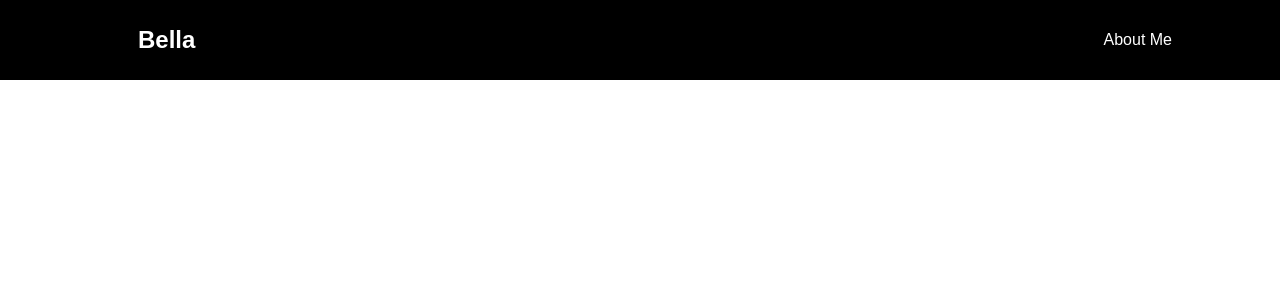
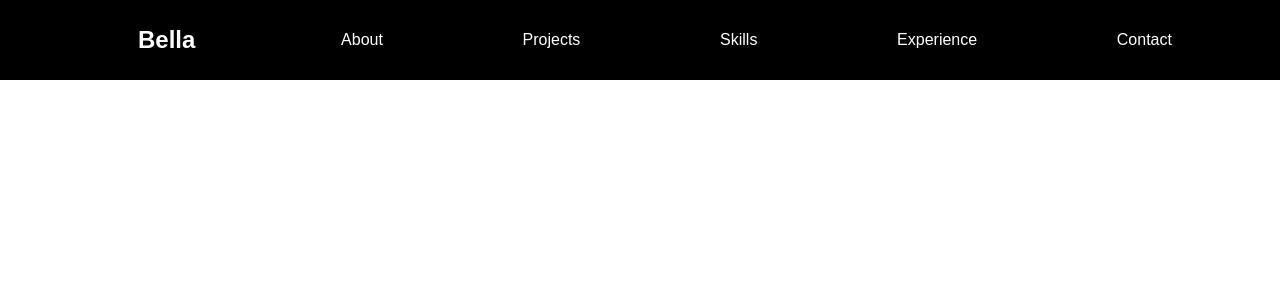
Before and after one commit to isabellagh/my-portfolio, a React (Create React App) app: page / in a window 1280 px wide. Shown: the top 300 px of the page. Built offline with nearby package versions, Linux system fonts and the light colour scheme.

Commit message:
isOpen +setIsOpen const props

```diff
--- a/src/App.js
+++ b/src/App.js
@@ -1,12 +1,12 @@
 import React from "react";
+import "./app.css"
 import { BrowserRouter as Router } from "react-router-dom";
-import Navbar from "./components/Navbar";
-import "./app.css"
+import Home from "./pages";
 
 function App() {
   return (
     <Router>
-      <Navbar />
+      <Home />
     </Router>
   );
 }
--- a/src/components/Navbar/index.js
+++ b/src/components/Navbar/index.js
@@ -1,6 +1,15 @@
 import React from "react";
-import { FaBars } from 'react-icons/fa'
-import { Nav, NavbarContainer, NavLogo, MobileIcon, NavMenu, NavItem, NavLinks } from "./NavbarElements";
+import { FaBars } from "react-icons/fa";
+import {
+  Nav,
+  NavbarContainer,
+  NavLogo,
+  MobileIcon,
+  NavMenu,
+  NavItem,
+  NavLinks,
+
+} from "./NavbarElements";
 
 const Navbar = () => {
   return (
@@ -9,12 +18,32 @@
         <NavbarContainer>
           <NavLogo to="/">Bella</NavLogo>
           <MobileIcon>
-              <FaBars />
+            <FaBars />
           </MobileIcon>
           <NavMenu>
-              <NavItem>
-                  <NavLinks to='about-me'>About Me</NavLinks>
-              </NavItem>
+            <NavItem>
+              <NavLinks to="about-me">About</NavLinks>
+            </NavItem>
+          </NavMenu>
+          <NavMenu>
+            <NavItem>
+              <NavLinks to="projects">Projects</NavLinks>
+            </NavItem>
+          </NavMenu>
+          <NavMenu>
+            <NavItem>
+              <NavLinks to="skills">Skills</NavLinks>
+            </NavItem>
+          </NavMenu>
+          <NavMenu>
+            <NavItem>
+              <NavLinks to="experience">Experience</NavLinks>
+            </NavItem>
+          </NavMenu>
+          <NavMenu>
+            <NavItem>
+              <NavLinks to="contact">Contact</NavLinks>
+            </NavItem>
           </NavMenu>
         </NavbarContainer>
       </Nav>
--- /dev/null
+++ b/src/components/SideBar/SideBarElements.js
@@ -0,0 +1,66 @@
+import styled from "styled-components";
+import { FaTimes } from "react-icons/fa";
+import { Link as LinkS } from "react-scroll";
+
+export const SideBarContainer = styled.aside`
+  position: fixed;
+  z-index: 999;
+  width: 100%;
+  height: 100%;
+  background: #0d0d0d;
+  display: grid;
+  align-items: center;
+  top: 0;
+  left: 0;
+  transition: 0.3s ease-in-out;
+  opacity: ${({ isOpen }) => (isOpen ? "100%" : "0")};
+  top: ${({ isOpen }) => (isOpen ? "0" : "-100%")};
+  ${'' /* top: 0; */}
+`;
+
+export const Icon = styled.div`
+  position: absolute;
+  top: 1.2rem;
+  right: 1.5rem;
+  background: transparent;
+  font-size: 2rem;
+  cursor: pointer;
+  outline: none;
+`;
+
+export const CloseIcon = styled(FaTimes)`
+  color: #fff;
+`;
+
+export const SideBarWrapper = styled.div`
+  color: #fff;
+`;
+
+export const SideBarMenu = styled.ul`
+  display: grid;
+  grid-template-columns: 1fr;
+  grid-template-rows: repeat(6, 80px);
+  text-align: center;
+
+  @media screen and (max-width: 480px) {
+    grid-template-rows: repeat(6, 60px);
+  }
+`;
+
+export const SideBarLink = styled(LinkS)`
+  display: flex;
+  align-items: center;
+  justify-content: center;
+  font-size: 1.5rem;
+  text-decoration: none;
+  list-style: none;
+  transition: 0.2s ease-in-out;
+  text-decoration: none;
+  color: #fff;
+  cursor: pointer;
+
+  &: hover {
+    color: #01bf71;
+    transition: 0.2s ease-in-out;
+  }
+`;
--- /dev/null
+++ b/src/components/SideBar/index.js
@@ -0,0 +1,23 @@
+import React from "react";
+import { SideBarContainer, Icon, CloseIcon, SideBarWrapper, SideBarMenu, SideBarLink } from "./SideBarElements";
+
+const SideBar = () => {
+  return (
+    <SideBarContainer>
+      <Icon>
+        <CloseIcon />
+      </Icon>
+      <SideBarWrapper>
+        <SideBarMenu>
+          <SideBarLink to="about">About</SideBarLink>
+          <SideBarLink to="projects">Projects</SideBarLink>
+          <SideBarLink to="skills">Skills</SideBarLink>
+          <SideBarLink to="experience">Experience</SideBarLink>
+          <SideBarLink to="contact">Contact</SideBarLink>
+        </SideBarMenu>
+      </SideBarWrapper>
+    </SideBarContainer>
+  );
+};
+
+export default SideBar;
--- a/src/pages/index.js
+++ b/src/pages/index.js
@@ -3,10 +3,16 @@
 import Navbar from "../components/Navbar";
 
 const Home = () => {
+    const [isOpen, setIsOpen] = useState(false)
+
+    const toggle = () => {
+        setIsOpen(!isOpen)
+    }
+
   return (
     <>
-      <SideBar />
-      <Navbar />
+      <SideBar isOpen={isOpen} toggle={toggle} />
+      <Navbar toggle={toggle}/>
     </>
   );
 };
```
Also changed, not shown: src/components/Navbar/NavbarElements.js (+33 -4 lines).
